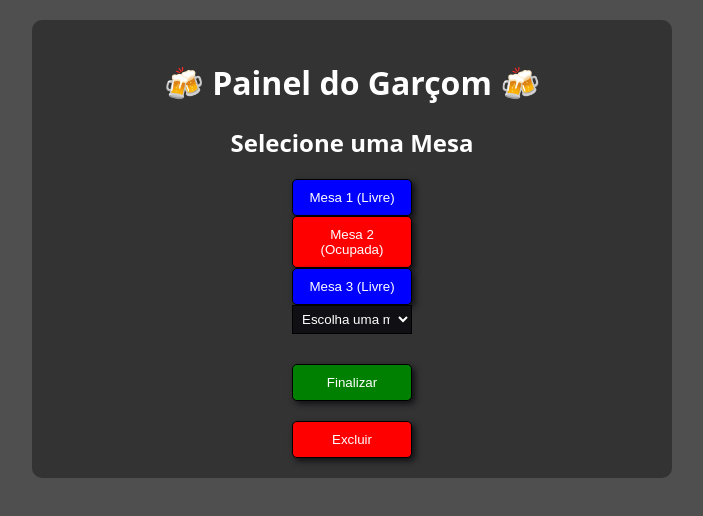
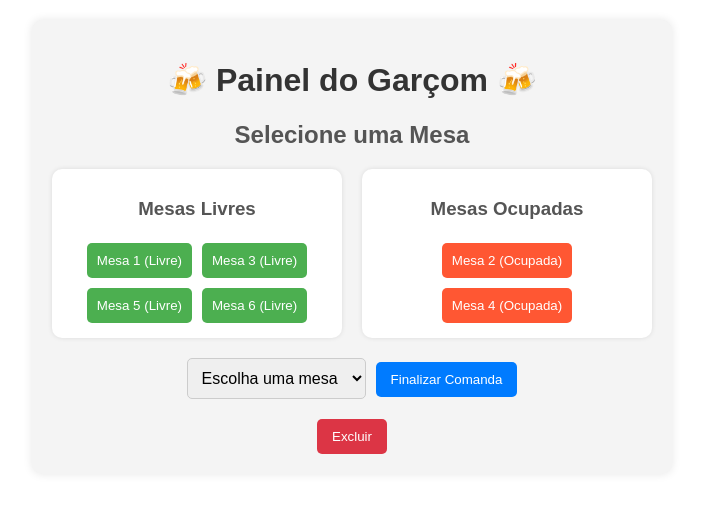
Before and after one commit to Arthurad11/projeto_integrador, a Next.js app in the folder projeto_integrador/: page /comanda_garcom in a window 1280 px wide. Shown: the top 516 px of the page, without its empty margins (288-991 px from the left). Built offline with nearby package versions, Linux system fonts and the light colour scheme.

Commit message:
atualizando19/03

```diff
--- a/projeto_integrador/app/comanda_garcom/garcom.css
+++ b/projeto_integrador/app/comanda_garcom/garcom.css
@@ -1,100 +1,102 @@
-body {
-    background: #4f4f4f;
-    color: #f8f8ff;
-    font-family: 'Open Sans', sans-serif;
+/* Estilos gerais */
+.container {
     text-align: center;
+    padding: 20px;
+    font-family: Arial, sans-serif;
+    background-color: #f4f4f4;
+    border-radius: 10px;
+    max-width: 600px;
+    margin: 20px auto;
+    box-shadow: 0 0 10px rgba(0, 0, 0, 0.1);
 }
 
-
-
-.container {
-    max-width: 600px;
-    margin: 20px auto;
-    padding: 20px;
-    background: #333;
-    border-radius: 10px;
-
+h1 {
+    color: #333;
 }
 
-h1, h2 {
-    color: white;
+h2, h3 {
+    color: #555;
 }
 
-h3 {
-    margin-bottom: 10px;
+/* Estilização das mesas */
+.mesa_container {
+    display: flex;
+    justify-content: space-between;
+    margin: 20px 0;
 }
 
-.item {
-    display: flex;
-    justify-content: space-between;
-    align-items: center;
+.mesas_coluna {
+    width: 45%;
     padding: 10px;
-    border-bottom: 1px solid #f8f8ff;
-    gap: 10px;
+    background: white;
+    border-radius: 10px;
+    box-shadow: 0 0 5px rgba(0, 0, 0, 0.1);
 }
 
-
-
-/* Estilo dos botões */
-button {
-    border: 1.5px solid black;
+.mesa_livre {
+    background-color: #4CAF50;
+    color: white;
     padding: 10px;
-    width: 120px;
-    color: #ffffff;
-    background-color: #101014;
-    box-shadow: 3px 3px 6px #101014;
-    transition: transform 0.3s ease-in-out;
+    margin: 5px;
+    border: none;
     cursor: pointer;
     border-radius: 5px;
-    outline: none;
 }
 
-button:hover {
-    transform: scale(1.1);
+.mesa_ocupado {
+    background-color: #FF5733;
+    color: white;
+    padding: 10px;
+    margin: 5px;
+    border: none;
+    cursor: pointer;
+    border-radius: 5px;
+}
+
+.mesa_livre:hover, .mesa_ocupado:hover {
+    opacity: 0.8;
+}
+
+/* Estilização do select e botão de finalização */
+.mesa_selecao {
+    margin: 20px 0;
+}
+
+.bntselect {
+    padding: 10px;
+    font-size: 16px;
+    border-radius: 5px;
+    border: 1px solid #ccc;
+}
+
+.buttonfinalizar {
+    background-color: #007BFF;
+    color: white;
+    padding: 10px 15px;
+    border: none;
+    cursor: pointer;
+    border-radius: 5px;
+    margin-left: 10px;
+}
+
+.buttonfinalizar:hover {
+    background-color: #0056b3;
+}
+
+/* Estilização do botão de exclusão */
+.button-container {
+    margin-top: 20px;
 }
 
 .buttonexcluir {
-    background-color: red;
+    background-color: #dc3545;
     color: white;
+    padding: 10px 15px;
+    border: none;
+    cursor: pointer;
+    border-radius: 5px;
 }
 
-.buttonfinalizar {
-    background-color: green;
-    color: white;
-    margin-top: 10px;
+.buttonexcluir:hover {
+    background-color: #c82333;
 }
-
-.buttonlivre {
-    background-color: blue;
-    color: white;
-}
-
-.buttonOcupado {
-    background-color: red;
-    color: white;
-}
-
-.bntselect{
-    border: 1px solid black;
-    padding: 5px;
-    width: 120px;
-    color: #ffffff;
-    background-color: #101014;
-    margin-bottom: 20px;
-}
-
-
-
-.bntlado {
-    display: inline-block; /* Exibe os botões em linha */
-    margin-right: 10px; /* Adiciona um pequeno espaço entre os botões */
-    display: flex;
-    gap: 10px;
-
-}
-
-
-.button-container {
-    margin-top: 20px;
-    text-align: center;
-}
--- a/projeto_integrador/app/comanda_garcom/page.js
+++ b/projeto_integrador/app/comanda_garcom/page.js
@@ -1,72 +1,85 @@
 "use client";
 
 import React, { useState } from "react";
-import "./garcom.css";
+import "./garcom.css"; // Importação do arquivo de estilos CSS
 
 function PainelGarcom() {
-    const [mesaSelecionada, criarMesaSelecionada] = useState("");
+    const [mesaSelecionada, setMesaSelecionada] = useState(""); // Estado para armazenar a mesa selecionada
 
+    // Lista de mesas com status de "livre" ou "ocupada"
+    const mesas = [
+        { id: 1, status: "livre" },
+        { id: 2, status: "ocupada" },
+        { id: 3, status: "livre" },
+        { id: 4, status: "ocupada" },
+        { id: 5, status: "livre" },
+        { id: 6, status: "livre" },
+
+    ];
+
+    // Função para visualizar o pedido da mesa selecionada
     const visualizarPedido = (mesa) => {
         alert(`Visualizando pedido da Mesa ${mesa}`);
     };
 
+    // Função para finalizar a comanda da mesa selecionada
     const finalizarComanda = () => {
-        if (!mesaSelecionada) {
+        if (!mesaSelecionada) { // Verifica se alguma mesa foi selecionada antes de finalizar
             alert("Por favor, selecione uma mesa para finalizar a comanda.");
             return;
         }
         alert(`Comanda da Mesa ${mesaSelecionada} finalizada!`);
-        criarMesaSelecionada("");
+        setMesaSelecionada(""); // Reseta a seleção da mesa após finalizar
     };
 
     return (
         <div className="container">
-            <h1 >🍻 Painel do Garçom 🍻</h1>
-            <h2 >Selecione uma Mesa</h2>
+            <h1>🍻 Painel do Garçom 🍻</h1>
+            <h2>Selecione uma Mesa</h2>
 
-            <div className="">
-                <div>
-                    <button className="buttonlivre" onClick={() => visualizarPedido(1)}>
-                        Mesa 1 (Livre)
+            <div className="mesa_container">
+                {/* Coluna de Mesas Livres */}
+                <div className="mesas_coluna">
+                    <h3>Mesas Livres</h3>
+                    {mesas.filter(mesa => mesa.status === "livre").map(mesa => (
+                        <button key={mesa.id} className="mesa_livre" onClick={() => visualizarPedido(mesa.id)}>
+                            Mesa {mesa.id} (Livre)
                         </button>
+                    ))}
                 </div>
-                <div>
-                    <button className="buttonOcupado" onClick={() => visualizarPedido(2)}>
-                        Mesa 2 (Ocupada)
+
+                {/* Coluna de Mesas Ocupadas */}
+                <div className="mesas_coluna">
+                    <h3>Mesas Ocupadas</h3>
+                    {mesas.filter(mesa => mesa.status === "ocupada").map(mesa => (
+                        <button key={mesa.id} className="mesa_ocupado" onClick={() => visualizarPedido(mesa.id)}>
+                            Mesa {mesa.id} (Ocupada)
                         </button>
-                </div>
-                <div>
-                    <button className="buttonlivre" onClick={() => visualizarPedido(3)}>
-                        Mesa 3 (Livre)
-                    </button>
+                    ))}
                 </div>
             </div>
 
-            <div className="">
-                <div className="">
+            {/* Seleção de Mesa para Finalizar Comanda */}
+            <div className="mesa_selecao">
                 <select
                     id="mesaSelect"
                     className="bntselect"
-
-                        value={mesaSelecionada}  // value={mesaSelecionada} o value={nome}
-                        // faz com que o valor do campo de entrada seja
-                        // controlado pela variável nome no estado do React.
-                        //  O campo de entrada sempre exibirá o valor de nome.
-                        onChange={(e) => criarMesaSelecionada(e.target.value)}
+                    value={mesaSelecionada}
+                    onChange={(e) => setMesaSelecionada(parseInt(e.target.value, 10))} // Converte string para número
                 >
-                        <option value="">Escolha uma mesa </option>
-                        <option value="1" className="bntlado">Mesa 1</option> <br/>
-                        <option value="2" className="bntlado">Mesa 2</option>
-                        <option value="3" className="bntlado">Mesa 3</option>
+                    <option value="">Escolha uma mesa</option>
+                    {mesas.map(mesa => (
+                        <option key={mesa.id} value={mesa.id} className="bntlado">
+                            Mesa {mesa.id}
+                        </option>
+                    ))}
                 </select>
-                </div>
-                <div className="">
-                    <button className="buttonfinalizar " onClick={finalizarComanda}>
-                        Finalizar
+                <button className="buttonfinalizar" onClick={finalizarComanda}>
+                    Finalizar Comanda
                 </button>
             </div>
-            </div>
 
+            {/* Botão para Excluir Comanda */}
             <div className="button-container">
                 <button className="buttonexcluir" onClick={() => alert("Comanda excluída!")}>Excluir</button>
             </div>
```
Lines whose indentation alone changed are shown as unchanged.
